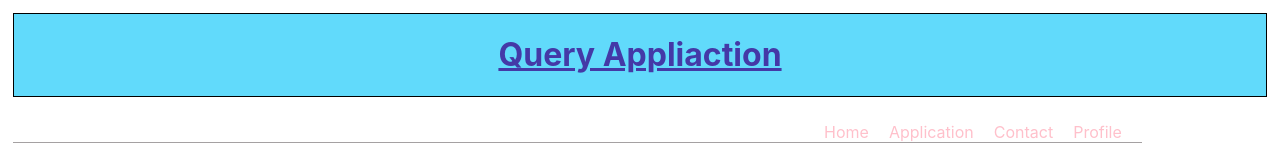
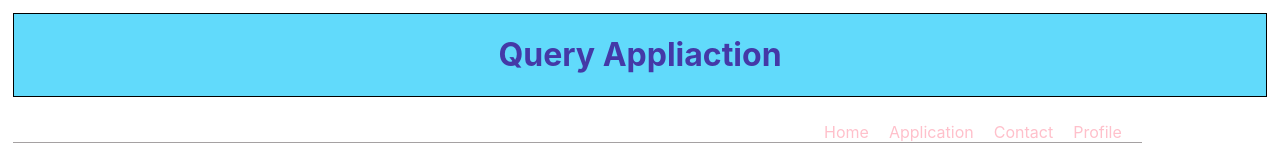
Before and after one commit to PS2207/InternshipProject, a React (Create React App) app: page / in a window 1280 px wide. Shown: the top 160 px of the page. Built offline with nearby package versions, Linux system fonts and the light colour scheme.

Commit message:
my Query

```diff
--- a/src/components/header.js
+++ b/src/components/header.js
@@ -2,7 +2,7 @@ import React from 'react';
 const Header=()=>{
     return(
         <div className="headerStyle">
-           <h1><u>Query Appliaction</u></h1>
+           <h1>Query Appliaction</h1>
         </div>
     )
 
```
